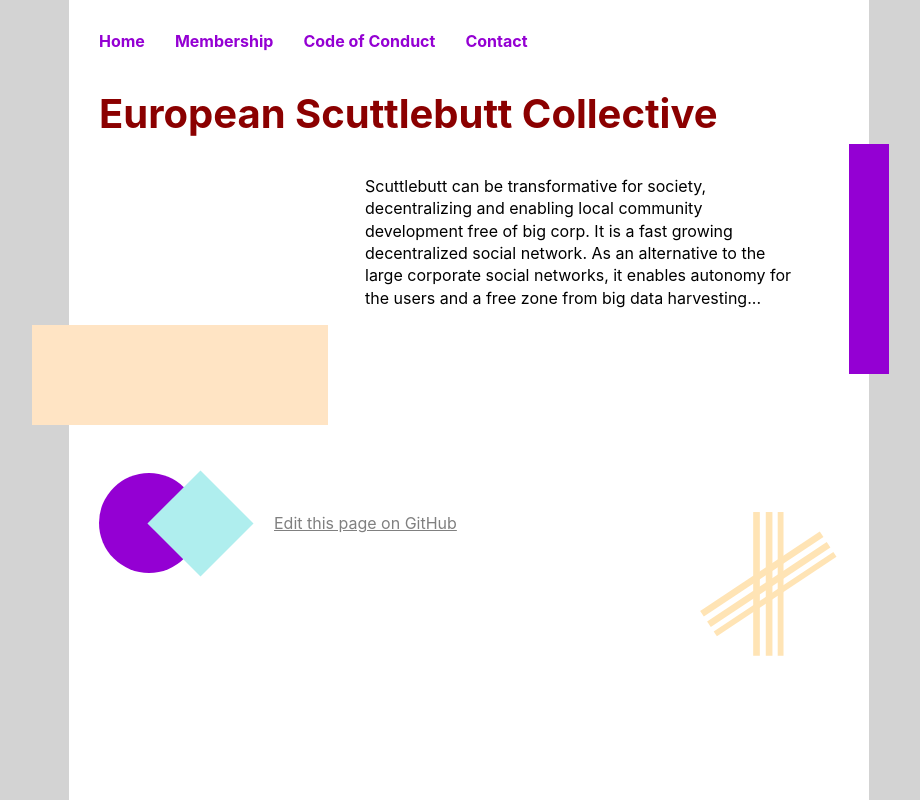
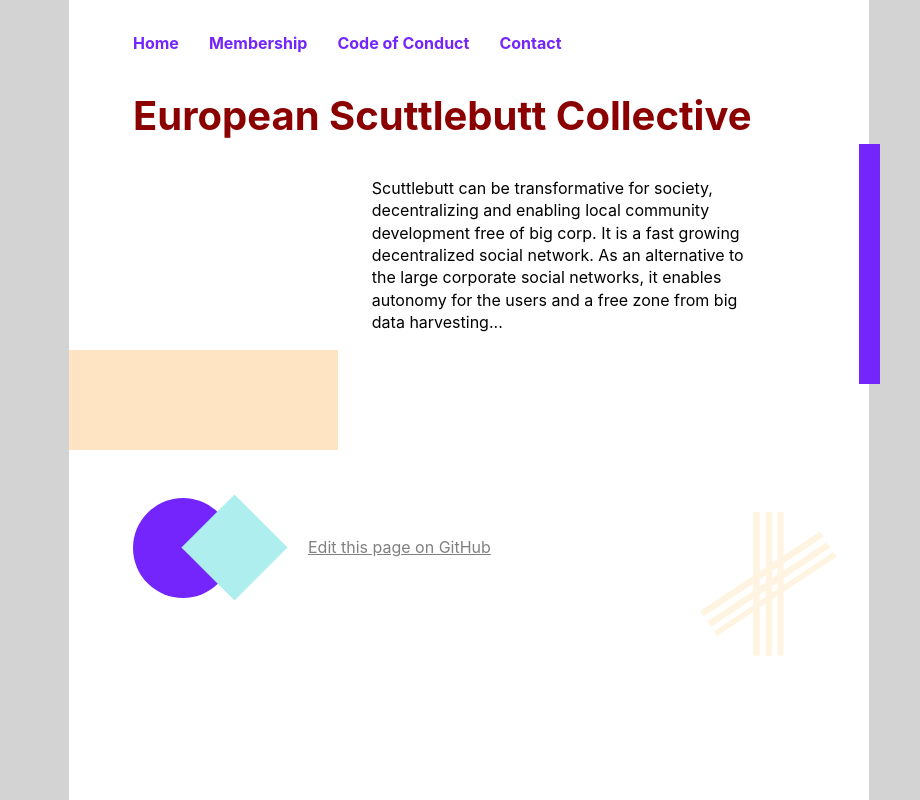
Before and after one commit to scuttlebutt-eu/scuttlebutt-eu.github.io, an Eleventy site: page index.md in a window 1280 px wide. Shown: the whole page, without its empty margins (171-1091 px from the left). Built offline with nearby package versions, Linux system fonts and the light colour scheme; Eleventy itself is replaced by a stand-in of ours; files that its build step writes are made by us from their sources.

Commit message:
various styling changes

```diff
--- a/_includes/basic.njk
+++ b/_includes/basic.njk
@@ -6,6 +6,9 @@
     <title>{{ title }}</title>
     <link href="/assets/fonts/inter.css" href="stylesheet">
     <style>
+    :root {
+        --purple: #7325FC;
+    }
     body {
       background-color: lightgray;
       margin: 0;
@@ -17,7 +20,7 @@
       line-height: 1.4;
     }
     a {
-      color: darkviolet;
+      color: var(--purple);
     }
     li, p {
       max-width: 600px;
@@ -26,7 +29,7 @@
     }
     article {
       flex: 1;
-      padding: 30px;
+      padding: 2rem 4rem;
       background-color: white;
       box-sizing: border-box;
       position: relative;
@@ -40,7 +43,7 @@
       grid-gap: 30px;
     }
     header > a {
-      color: darkviolet;
+      color: var(--purple);
       font-weight: bold;
       text-decoration: none;
     }
@@ -48,16 +51,16 @@
       font-size: 2.5rem;
       color: darkred;
     }
-    article > h1, article > h2, article > h3, article > p {
+    article > h1, article > h2, article > h3, article > p, article > ol, article > ul {
       position: relative;
       z-index: 2;
     }
     .rect0 {
-      background-color: darkviolet;
-      width: 40px;
+      background-color: var(--purple);
+      width: 21px;
       position: absolute;
-      right: -20px;
-      height: 230px;
+      right: -11px;
+      height: 240px;
       top: 9rem;
     }
     footer {
@@ -69,7 +72,7 @@
     .circle {
       width: 100px;
       height: 100px;
-      background-color: darkviolet;
+      background-color: var(--purple);
       border-radius: 50px;
     }
     .square {
@@ -84,6 +87,7 @@
       right: 2rem;
       top: 32rem;
       z-index: 1;
+      opacity: 0.4;
     }
     </style>
   </head>
```
